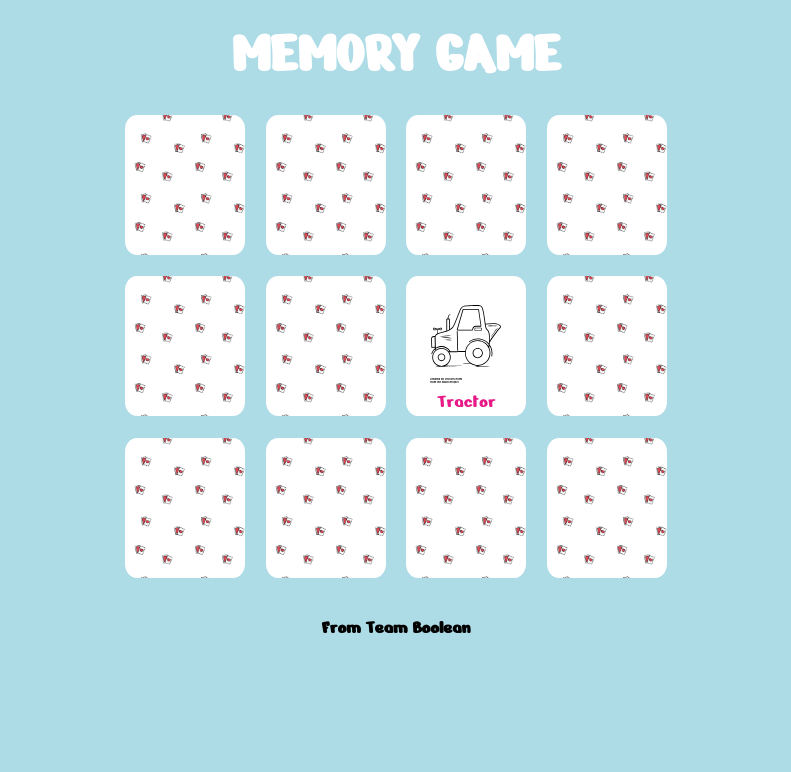
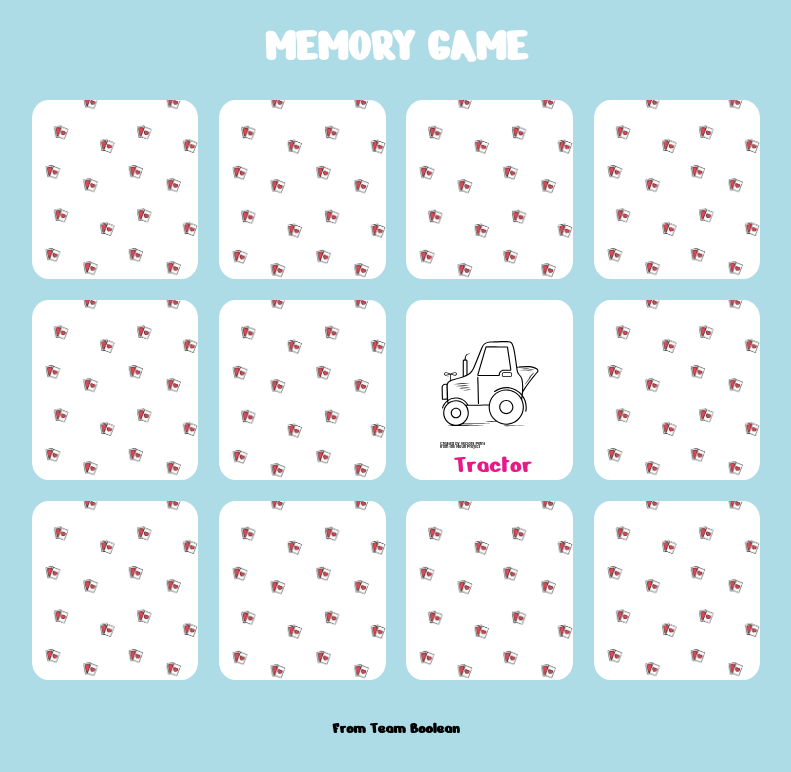
Before and after one commit to Carnicero90/html-css-memory, a plain HTML site: page index.html in a window 1280 px wide. Shown: the whole page, without its empty margins (244-1035 px from the left). Drawn offline with Linux system fonts and the light colour scheme.

Commit message:
tentativo di rendere il sito rensponsive

```diff
--- a/css/style.css
+++ b/css/style.css
@@ -20,7 +20,7 @@ body {
 h1 {
     color: white;
     padding: 2%;
-    font-size: 60px;
+    font-size: 3em;
 }
 
 /* /HEADER */
@@ -29,8 +29,8 @@ h1 {
 
 /* Sezione dedicata i div.card e al loro comportamento: se selezionati, compaiono immagine e didascalia */
 .card {
-    height: 140px;
-    width: 120px;
+    height: 14vw;
+    width: 13vw;
     background-image: url("../img/pattern.png");
     background-color: white;
     display: inline-block;
@@ -56,10 +56,10 @@ h1 {
 /* Didascalia all'immagine */
 .description {
     position: absolute;
-    bottom: 2%;
-    left: 0;
+    bottom: 0;
+    left: 2%;
     color: #e61986;
-    font-size: 120%;
+    font-size: 2vw;
 }
 .description:hover {
     color: #e67919;
@@ -67,7 +67,8 @@ h1 {
 /* /MAIN */
 
 /* FOOTER */
-footer {
+footer h3 {
+    font-size: 1em;
     margin-top: 3%;
 }
 /* /FOOTER */
```
